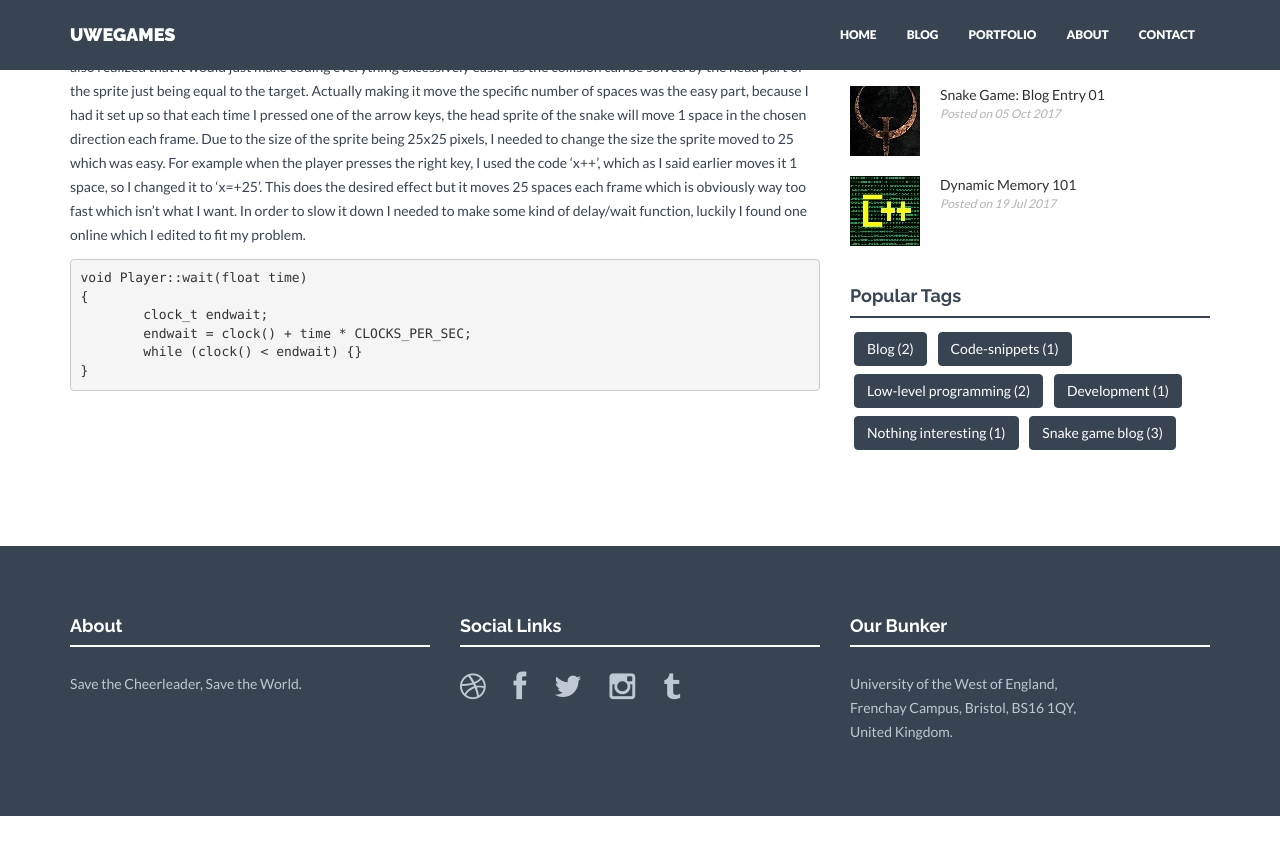
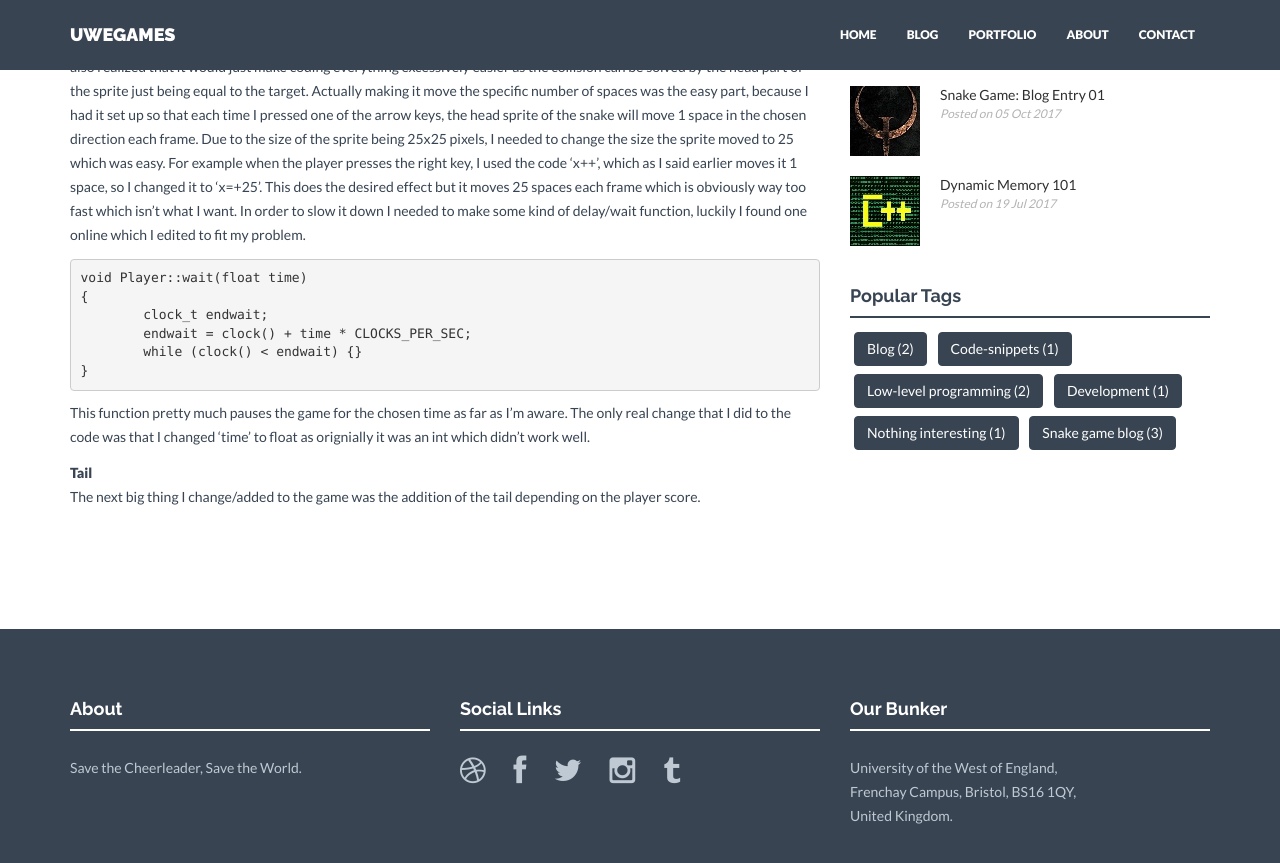
Before and after one commit to JamieHogg/JamieHogg.github.io, a Jekyll site: the page built from _posts/2017-11-02-snake_game.markdown, in a window 1280 px wide and 900 px high, scrolled down 786 px. Shown: the top 863 px of the window. Built offline with Jekyll 4.4.1, drawn with Linux system fonts in a browser that asks for light colours; nearby versions of some CDN libraries; before the commit the page ends 1602 px from its top, so only the background shows below that.

Commit message:
Update 2017-11-02-snake_game.markdown

````diff
--- a/_posts/2017-11-02-snake_game.markdown
+++ b/_posts/2017-11-02-snake_game.markdown
@@ -23,3 +23,7 @@ void Player::wait(float time)
 	while (clock() < endwait) {}
 }
  ```
+This function pretty much pauses the game for the chosen time as far as I'm aware. The only real change that I did to the code was that I changed 'time' to float as orignially it was an int which didn't work well.
+
+<b>Tail</b><BR>
+The next big thing I change/added to the game was the addition of the tail depending on the player score.
````
